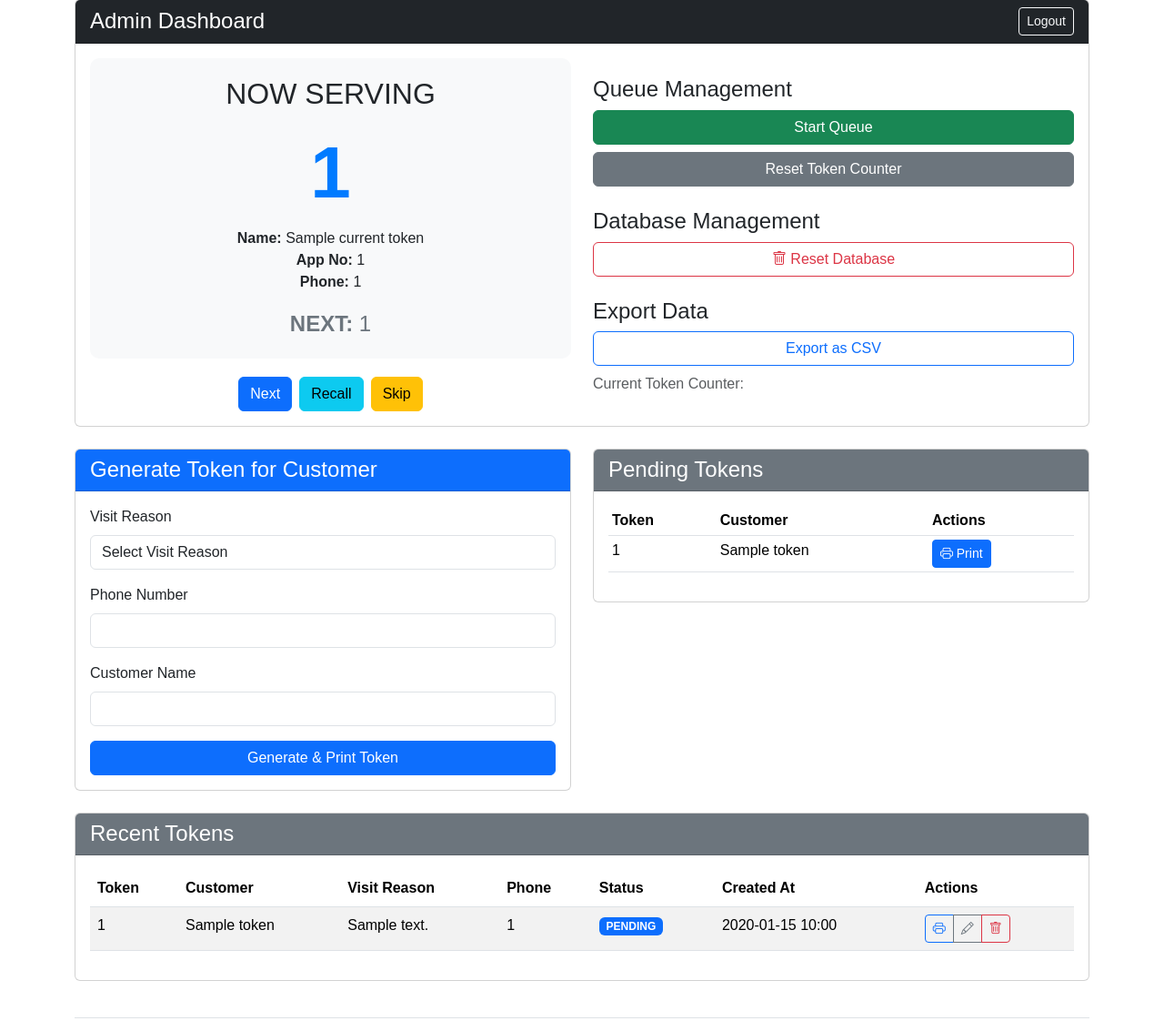
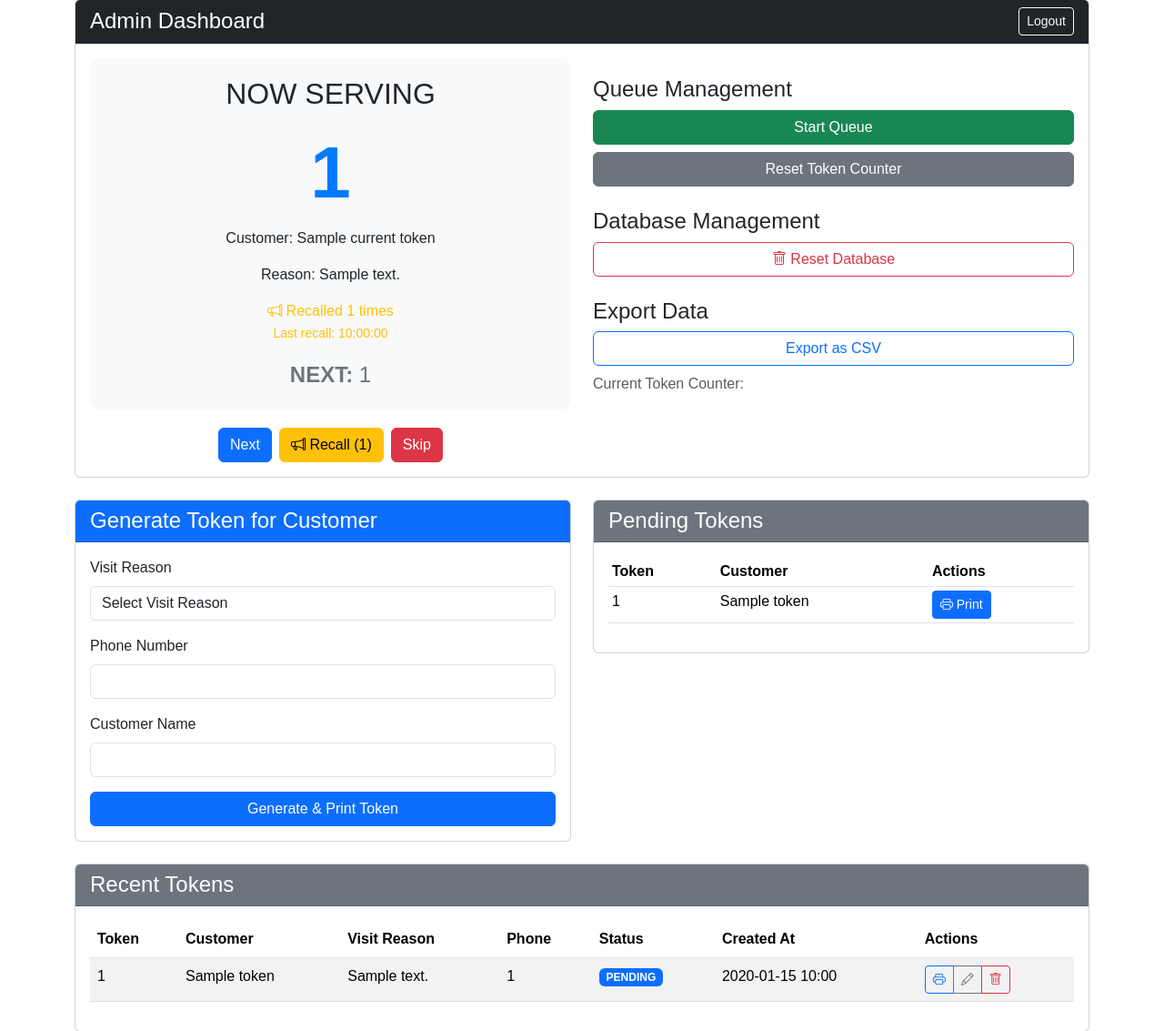
Before and after one commit to amlanacharya/QMS_aeon, a Flask app: template templates/admin.html in a window 1280 px wide. Shown: the part 121-1254 px from the top of the page at 91% size. Run offline with Flask 3, Linux system fonts and the light colour scheme; the template is opened without the code that fills it: values that come from a table or form of the project are taken from there, most other values are stand-ins (such as "Sample title", 1, 10 or a date in 2020).

Commit message:
recall counter

```diff
--- a/app.py
+++ b/app.py
@@ -31,6 +31,9 @@ class Token(db.Model):
     customer_name = db.Column(db.String(100))
     status = db.Column(db.String(20), default='PENDING')
     created_at = db.Column(db.DateTime, default=datetime.utcnow)
+    # New fields for recall tracking
+    recall_count = db.Column(db.Integer, default=0)
+    last_recalled_at = db.Column(db.DateTime, nullable=True)
 
 # System settings model
 class Settings(db.Model):
@@ -153,7 +156,23 @@ def recall_token():
         flash('Admin access required', 'error')
         return redirect(url_for('index'))
 
-    # Just redirects back - the current token will be displayed again
+    current_token = get_current_token()
+    if current_token:
+        # Add recall count to track number of recalls
+        if not hasattr(current_token, 'recall_count'):
+            current_token.recall_count = 0
+        current_token.recall_count += 1
+
+        # Add last recall time
+        current_token.last_recalled_at = datetime.utcnow()
+
+        db.session.commit()
+
+        # Flash message with recall count
+        flash(f'Recalling token {current_token.token_number} (Recall #{current_token.recall_count})', 'warning')
+    else:
+        flash('No active token to recall', 'error')
+
     return redirect(url_for('index'))
 
 @app.route('/skip-token')
--- a/templates/admin.html
+++ b/templates/admin.html
@@ -14,17 +14,24 @@
                     <div class="col-md-6">
                         <div class="token-container text-center">
                             <h2>NOW SERVING</h2>
+                            <div class="current-token-info">
                                 {% if current_token %}
                                     <div class="current-token">{{ current_token.token_number }}</div>
-                                <p>
-                                    <strong>Name:</strong> {{ current_token.customer_name }}<br>
-                                    <strong>App No:</strong> {{ current_token.application_number }}<br>
-                                    <strong>Phone:</strong> {{ current_token.phone_number }}
+                                    <p>Customer: {{ current_token.customer_name }}</p>
+                                    <p>Reason: {{ current_token.visit_reason }}</p>
+                                    {% if current_token.recall_count > 0 %}
+                                        <p class="text-warning">
+                                            <i class="bi bi-megaphone"></i>
+                                            Recalled {{ current_token.recall_count }} times
+                                            <br>
+                                            <small>Last recall: {{ current_token.last_recalled_at.strftime('%H:%M:%S') }}</small>
                                         </p>
+                                    {% endif %}
                                 {% else %}
                                     <div class="current-token">---</div>
                                     <p>No active token</p>
                                 {% endif %}
+                            </div>
 
                             <div class="next-token mt-3">
                                 <strong>NEXT: </strong>
@@ -38,8 +45,14 @@
 
                         <div class="d-flex justify-content-center mt-3 gap-2">
                             <a href="{{ url_for('next_token') }}" class="btn btn-primary">Next</a>
-                            <a href="{{ url_for('recall_token') }}" class="btn btn-info">Recall</a>
-                            <a href="{{ url_for('skip_token') }}" class="btn btn-warning">Skip</a>
+                            <a href="{{ url_for('recall_token') }}" class="btn btn-warning"
+                               {% if not current_token %}disabled{% endif %}>
+                                <i class="bi bi-megaphone"></i> Recall
+                                {% if current_token and current_token.recall_count > 0 %}
+                                    ({{ current_token.recall_count }})
+                                {% endif %}
+                            </a>
+                            <a href="{{ url_for('skip_token') }}" class="btn btn-danger">Skip</a>
                         </div>
                     </div>
 
```
Lines whose indentation alone changed are shown as unchanged.
